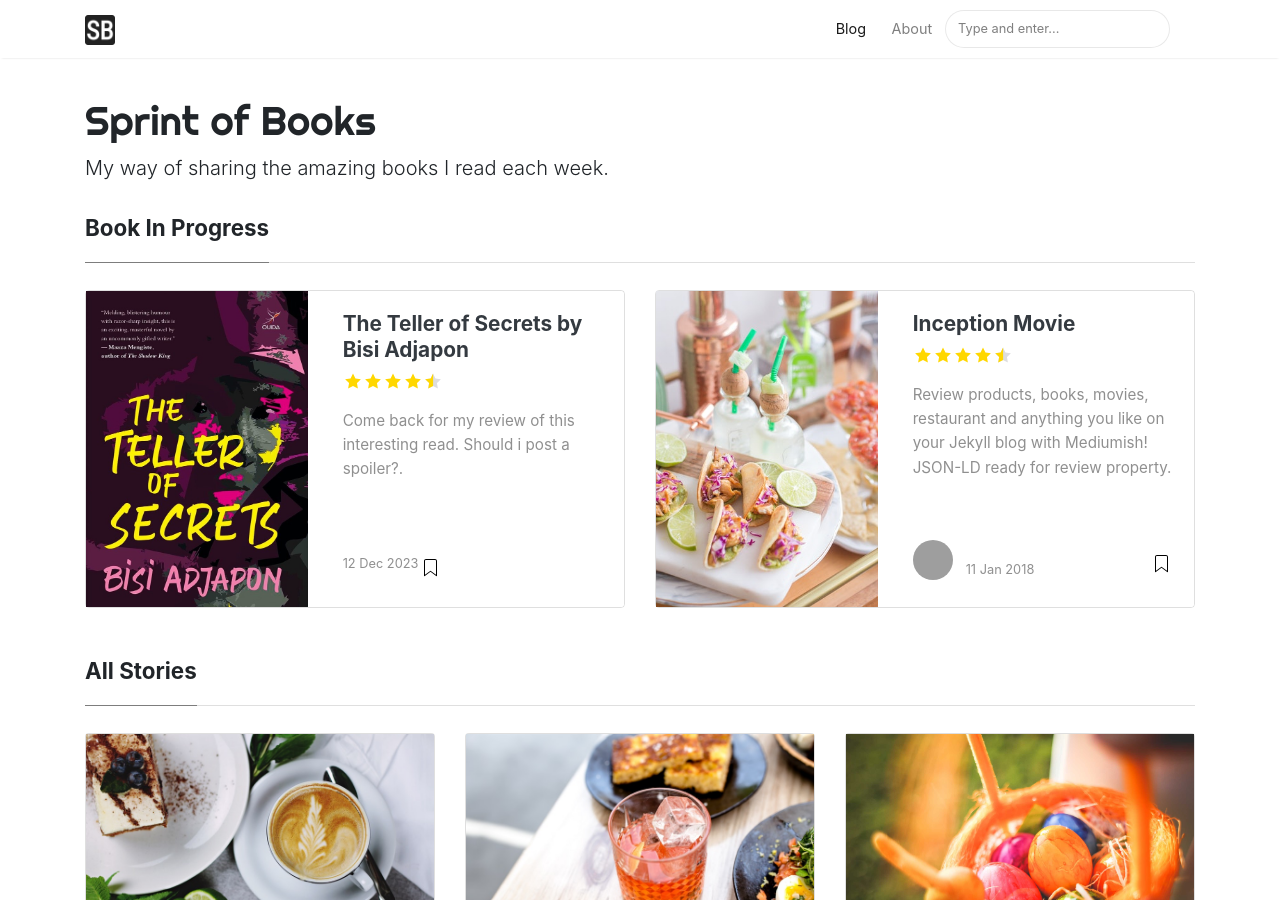
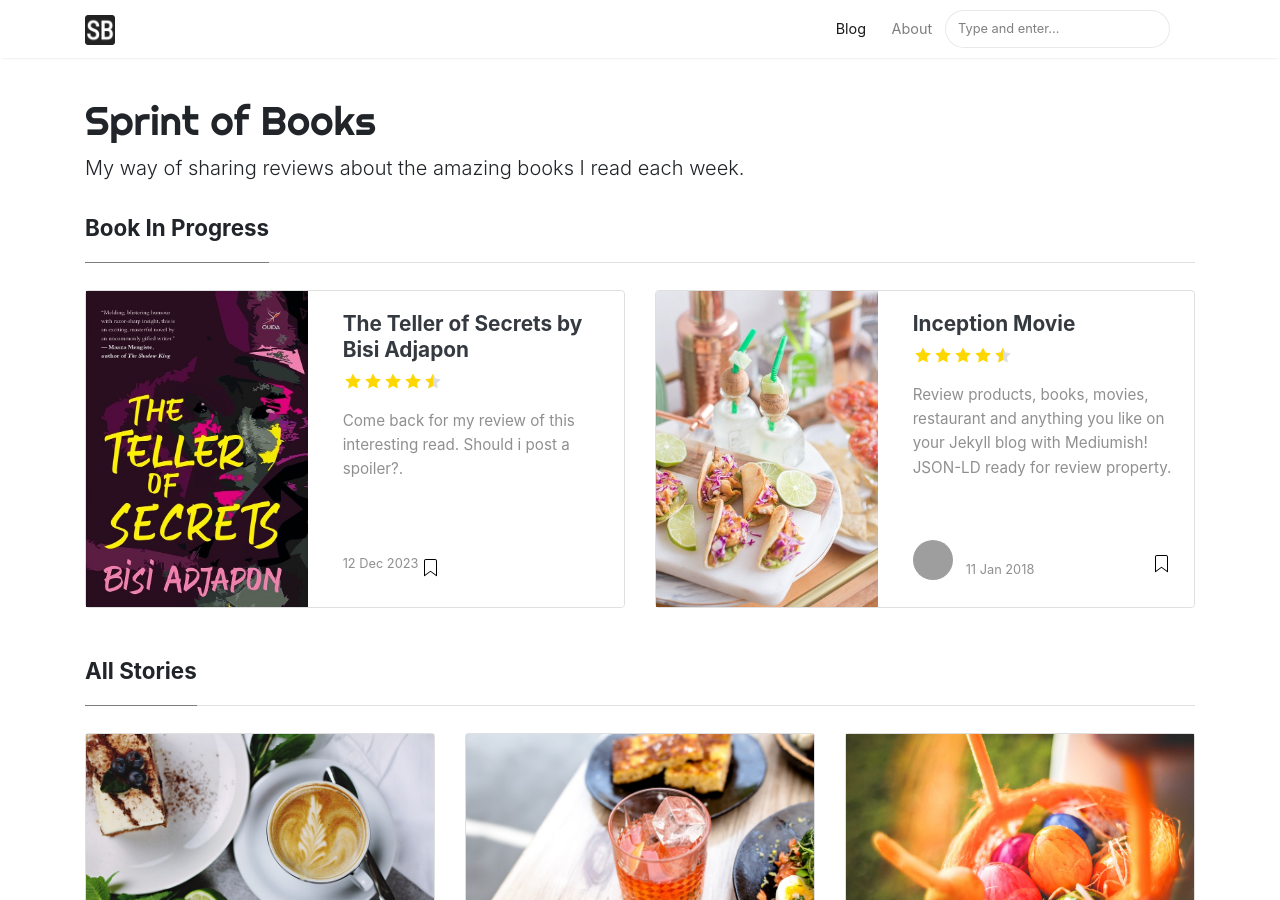
Before and after one commit to LucianaOA/Sprint-of-Books, a Jekyll site: the page built from index.html, in a window 1280 px wide and 900 px high. Built offline with Jekyll 4.4.1, drawn with Linux system fonts in a browser that asks for light colours; nearby versions of some CDN libraries; the list of posts is cut into pages by our own code; grey boxes are pictures that could not be loaded.

Commit message:
Update _config.yml

```diff
--- a/_config.yml
+++ b/_config.yml
@@ -1,7 +1,7 @@
 # Site
 name: "Sprint of Books"
 title: "Sprint of Books"
-description: "My way of sharing the amazing books I read each week."
+description: "My way of sharing reviews about the amazing books I read each week."
 logo: 'assets/images/logo.png'
 favicon: 'assets/images/logo.png'
 baseurl: /sprint-of-books
```
